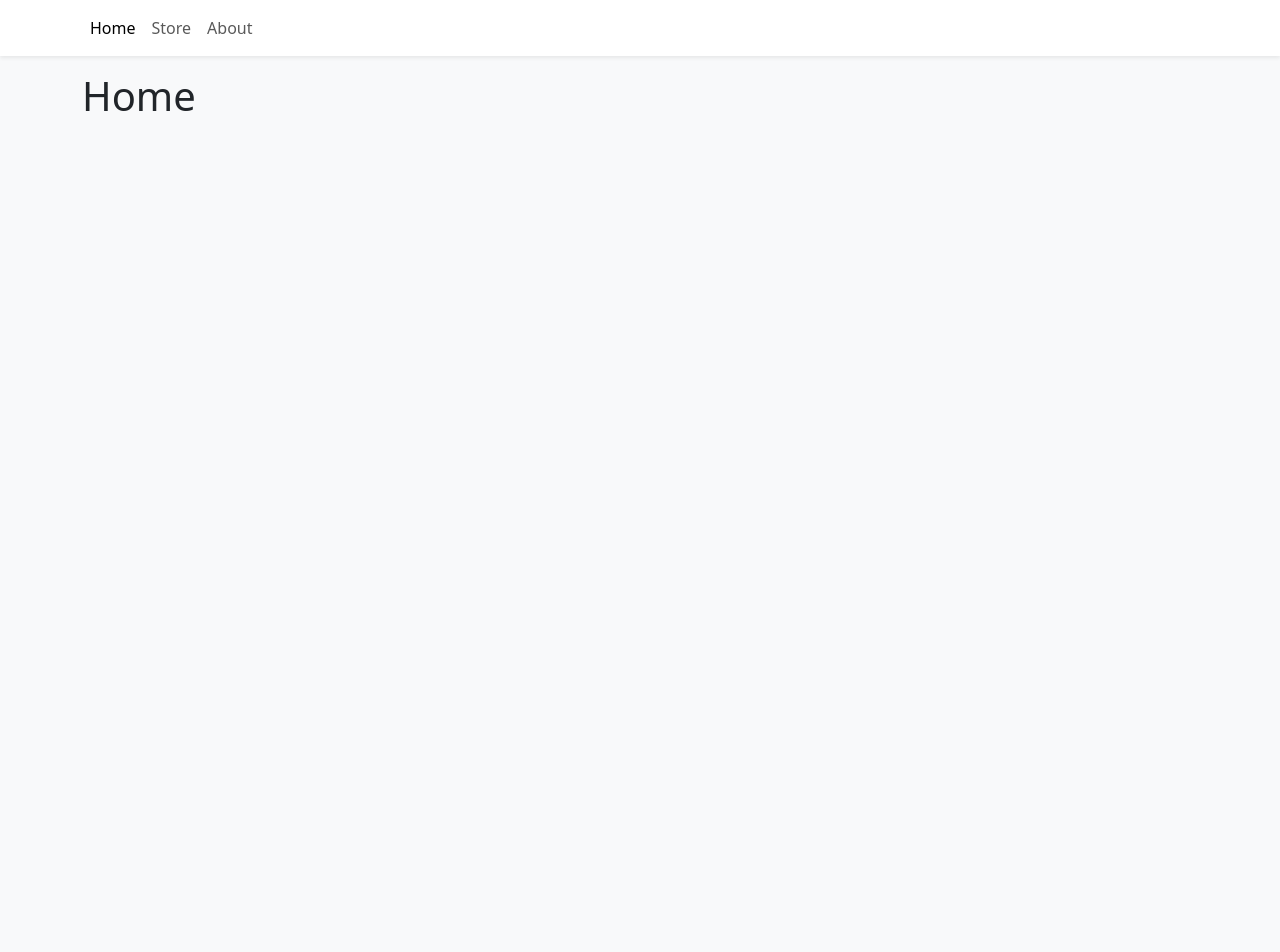
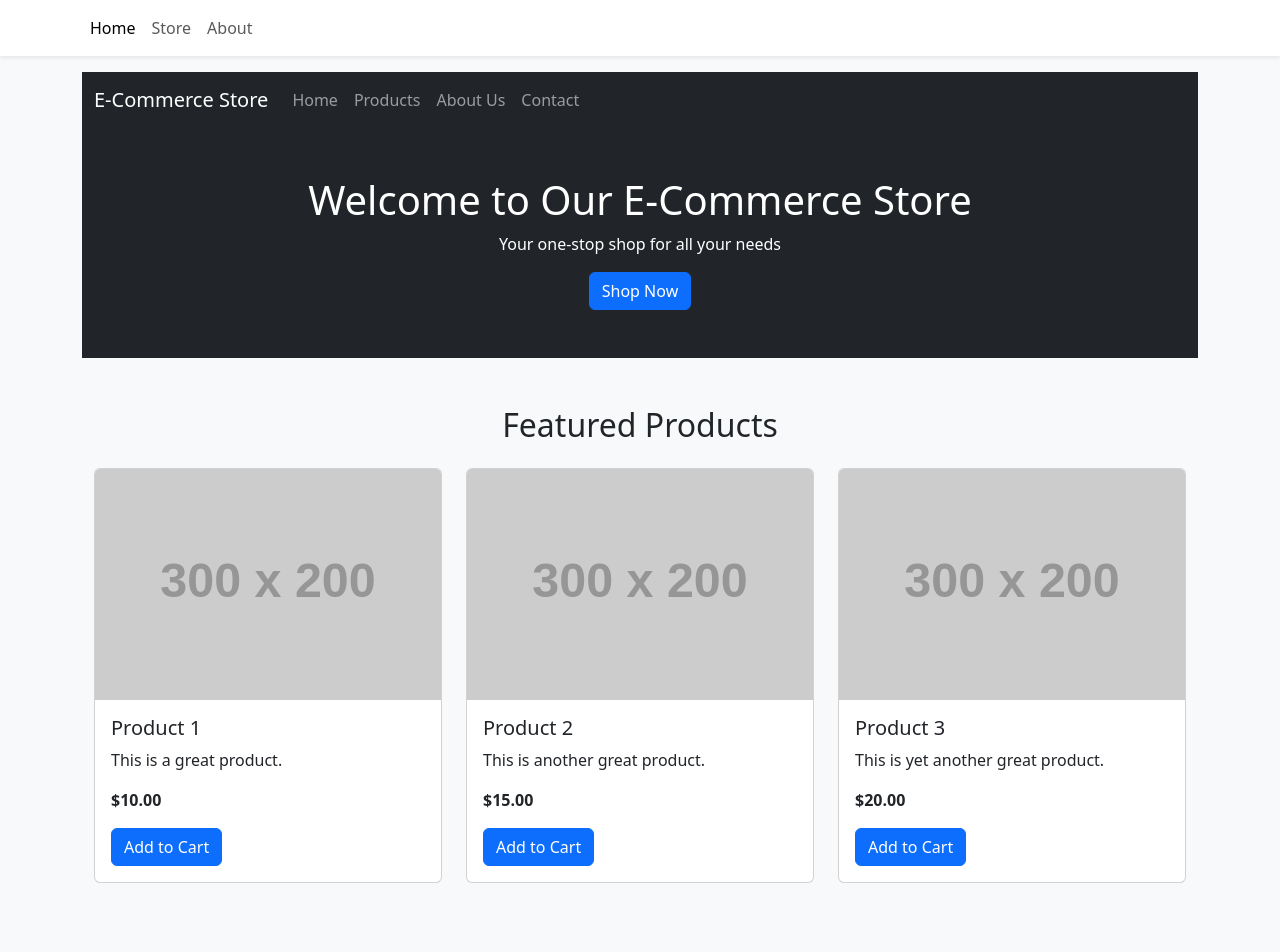
Before and after one commit to halleluyahadesuyi/ecommerce-store-shopping-cart, a React (Vite) app: page / in a window 1280 px wide. Shown: the top 952 px of the page. Before the commit the page ends 800 px from the top, so only its background shows below. Built offline with nearby package versions, Linux system fonts and the light colour scheme.

Commit message:
feat: Create store's home page

```diff
--- a/src/pages/Home.tsx
+++ b/src/pages/Home.tsx
@@ -1,3 +1,59 @@
+import { Navbar, Nav, Container, Row, Col, Card, Button } from 'react-bootstrap';
+
 export function Home() {
-    return <h1>Home</h1>
+    const products = [
+        { id: 1, name: "Product 1", description: "This is a great product.", price: "$10.00" },
+        { id: 2, name: "Product 2", description: "This is another great product.", price: "$15.00" },
+        { id: 3, name: "Product 3", description: "This is yet another great product.", price: "$20.00" },
+      ];
+
+      return (
+        <>
+          <Navbar bg="dark" variant="dark" expand="lg">
+            <Container>
+              <Navbar.Brand href="#home">E-Commerce Store</Navbar.Brand>
+              <Navbar.Toggle aria-controls="basic-navbar-nav" />
+              <Navbar.Collapse id="basic-navbar-nav">
+                <Nav className="me-auto">
+                  <Nav.Link href="#home">Home</Nav.Link>
+                  <Nav.Link href="#products">Products</Nav.Link>
+                  <Nav.Link href="#about">About Us</Nav.Link>
+                  <Nav.Link href="#contact">Contact</Nav.Link>
+                </Nav>
+              </Navbar.Collapse>
+            </Container>
+          </Navbar>
+
+          <Container fluid className="p-0">
+            <div className="bg-dark text-white text-center py-5">
+              <h1>Welcome to Our E-Commerce Store</h1>
+              <p>Your one-stop shop for all your needs</p>
+              <Button variant="primary" href="#products">Shop Now</Button>
+            </div>
+          </Container>
+
+          <Container className="py-5">
+            <h2 className="text-center mb-4">Featured Products</h2>
+            <Row>
+              {products.map(product => (
+                <Col md={4} key={product.id} className="mb-4">
+                  <Card>
+                    <Card.Img variant="top" src={`https://via.placeholder.com/300x200?text=${product.name}`} />
+                    <Card.Body>
+                      <Card.Title>{product.name}</Card.Title>
+                      <Card.Text>{product.description}</Card.Text>
+                      <Card.Text><strong>{product.price}</strong></Card.Text>
+                      <Button variant="primary">Add to Cart</Button>
+                    </Card.Body>
+                  </Card>
+                </Col>
+              ))}
+            </Row>
+          </Container>
+
+          <Container fluid className="bg-dark text-white text-center py-3">
+            <p>&copy; 2024 E-Commerce Store. All rights reserved.</p>
+          </Container>
+        </>
+      );
 }
```
Also changed, not shown: src/pages/Store.tsx (+5 -5 lines).
